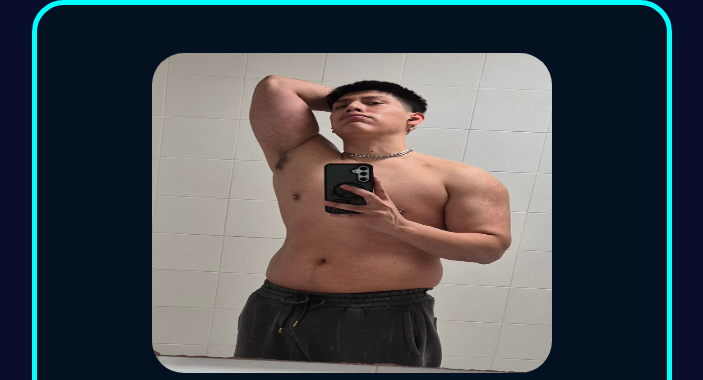
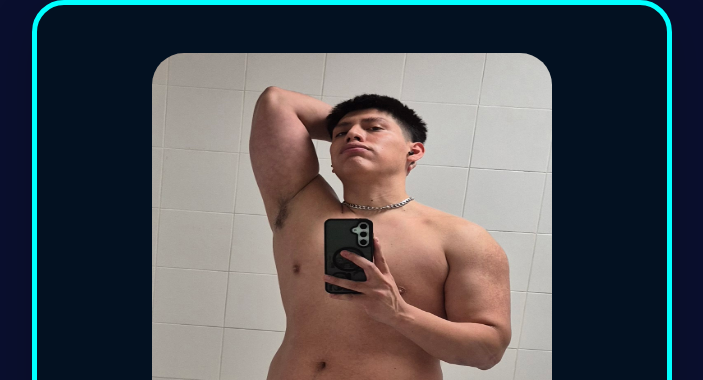
Before and after one commit to DJCP04/Curriculum, a plain HTML site: page index.html in a window 1280 px wide. Shown: the top 380 px of the page, without its empty margins (288-991 px from the left). Drawn offline with nearby package versions, Linux system fonts and the light colour scheme.

Commit message:
Change image height in index.html
Updated image height in index.html from 20rem to 30rem.

```diff
--- a/index.html
+++ b/index.html
@@ -29,7 +29,7 @@
           src="./img/Denis.jpg"
           class="card-img-top rounded-5 img-fluid mt-5"
           alt="Denis Chiriboga"
-          style="width: 25rem; height: 20rem"
+          style="width: 25rem; height: 30rem"
         />
       </div>
       <div class="card-body d-grid align-items-center gap-5">
```
